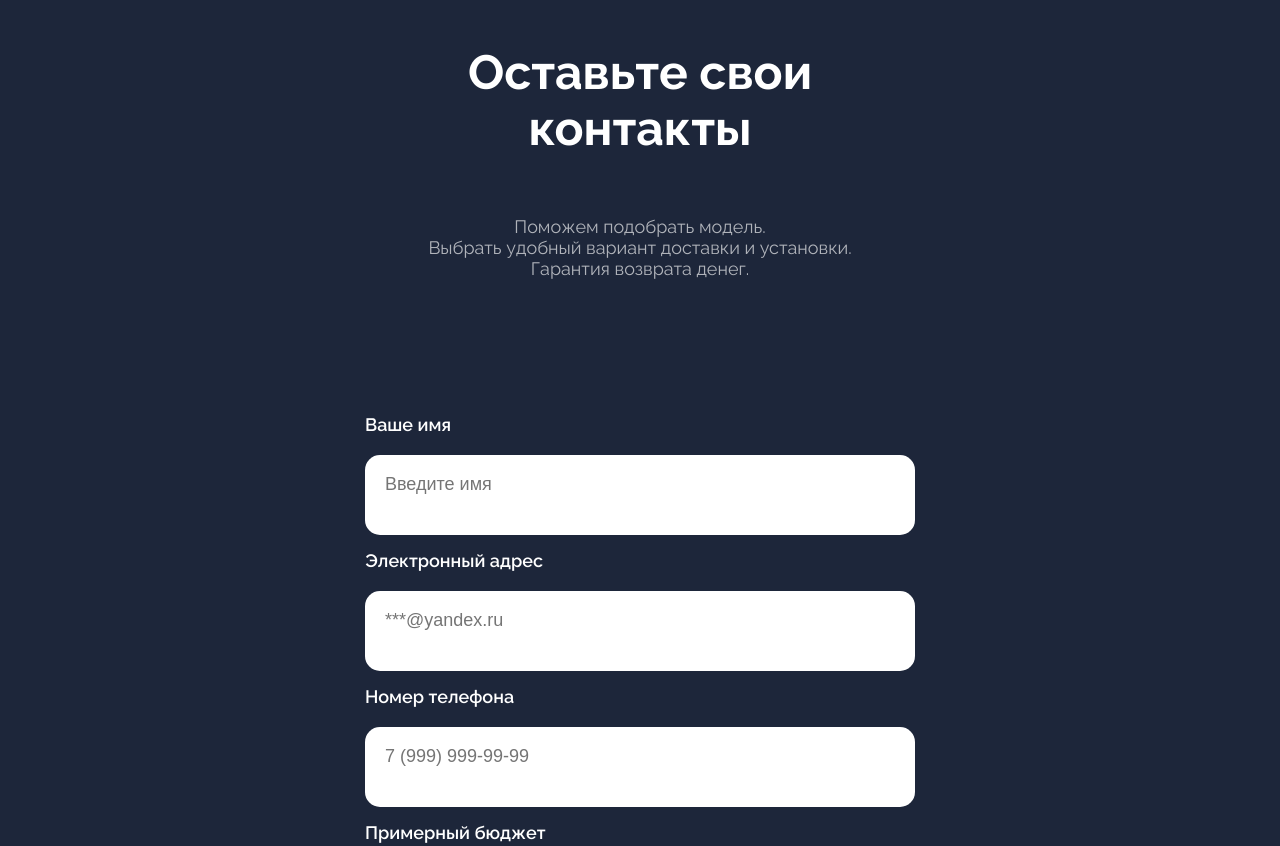
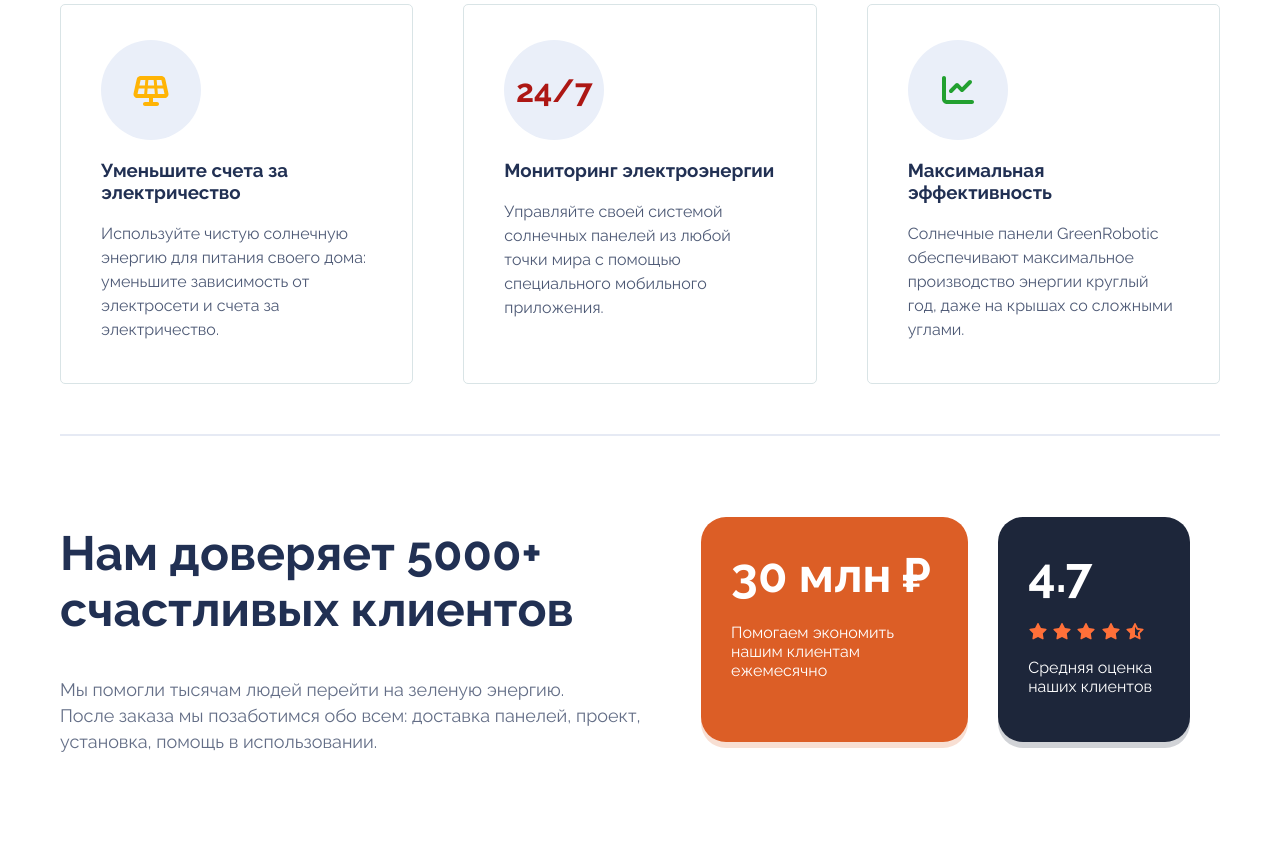
Before and after one commit to itSpecialistMike/sber-frontend-course, a plain HTML site: page index.html in a window 1280 px wide. Shown: the part 952-1798 px from the top of the page. Drawn offline with nearby package versions, Linux system fonts and the light colour scheme.

Commit message:
add features

```diff
--- a/index.html
+++ b/index.html
@@ -25,6 +25,59 @@
     <div class="about__images animate__animated animate__fadeInRight">
       <img class="about__sun-image" src="img/sun.png">
       <img class="about__image" src="img/solar-panel.png">
+    </div>
+  </section>
+  <section class="features" id="features">
+    <div class="cards">
+      <div class="card">
+        <div class="card__logo card_logo_1">
+          <i class="fa-solid fa-solar-panel"></i>
+        </div>
+        <h3>Уменьшите счета за электричество</h3>
+        <p>Используйте чистую солнечную энергию для питания своего дома: уменьшите зависимость от электросети и счета за электричество.</p>
+      </div>
+      <div class="card">
+        <div class="card__logo card_logo_2">
+          24/7
+        </div>
+        <h3>Мониторинг электроэнергии</h3>
+        <p>Управляйте своей системой солнечных панелей из любой точки мира с помощью специального мобильного приложения.</p>
+      </div>
+      <div class="card">
+        <div class="card__logo">
+          <i class="fa-solid fa-chart-line card_logo_3"></i>
+        </div>
+        <h3>Максимальная эффективность</h3>
+        <p>Солнечные панели GreenRobotic обеспечивают максимальное производство энергии круглый год, даже на крышах со сложными углами.</p>
+      </div>
+    </div>
+    <div class="features__border"></div>
+
+    <div class="features__feedback">
+      <div class="features__feedback-left">
+        <h2>Нам доверяет 5000+ счастливых клиентов</h2>
+        <p>Мы помогли тысячам людей перейти на зеленую энергию.<br>
+          После заказа мы позаботимся обо всем: доставка панелей, проект, установка, помощь в использовании.
+        </p>
+      </div>
+      <div class="features__feedback-right">
+        <div class="features__box features__savings-box">
+          <h3>30 млн ₽</h3>
+          <p>
+            Помогаем экономить нашим клиентам ежемесячно
+          </p>
+        </div>
+        <div class="features__box features__rate-box">
+          <h3>4.7</h3>
+          <p class="stars">
+            <i class="fa-solid fa-star"></i>
+            <i class="fa-solid fa-star"></i>
+            <i class="fa-solid fa-star"></i>
+            <i class="fa-solid fa-star"></i>
+            <i class="fa-solid fa-star-half-stroke"></i>
+          </p>
+          <p>Средняя оценка наших клиентов</p>
+      </div>
     </div>
   </section>
   <section class="form">
--- a/styles/main.css
+++ b/styles/main.css
@@ -209,6 +209,14 @@ footer {
 	gap: 10px;
 }
 
+.about__sun-image:hover {
+	animation-duration: 2s;
+}
+
+.features {
+	padding: 115px 60px;
+}
+
 @keyframes spin {
 	from {
 		transform: rotate(0deg);
@@ -237,6 +245,119 @@ footer {
        width: 75px;
        height: 75px;
    }
+
+   .features {
+	padding: 50px 10px;
+	}
+}
+
+.cards {
+	display: grid;
+	grid-template-columns: 1fr 1fr 1fr;
+	gap: 50px;
+}
+
+.card {
+	padding: 35px 40px 25px 40px;
+	border: solid 1px #D9E4E6;
+	border-radius: 5px;
+}
+
+.card p {
+	font-size: 16px;
+	line-height: 24px;
+	opacity: 0.8;
+}
+
+.card_logo_1 {
+	color: #ffb406;
+}
+
+.card_logo_2 {
+	color: #ad1714;
+}
+
+.card_logo_3 {
+	color: #22a030;
+}
+
+.card__logo {
+	width: 100px;
+	height: 100px;
+	font-size: 32px;
+	font-weight: 700;
+	background-color: #eaeff9;
+	border-radius: 50%;
+	display: flex;
+	justify-content: center;
+	align-items: center;
+}
+
+.features__border {
+	margin-top: 50px;
+	margin-bottom: 50px;
+	border: solid 1px #e6eaf4
+}
+
+.features__feedback {
+	display: flex;
+	justify-content: center;
+	align-items: center;
+}
+
+.features__feedback-left p{
+		font-size: 18px;
+	}
+
+.features__feedback-left p {
+	font-size: 18px;
+	line-height: 26px;
+	opacity: 0.7;
+}
+
+.features__feedback-right {
+	display: flex;
+	justify-content: center;
+}
+
+.features__box {
+	padding: 30px;
+	color: white;
+	border-radius: 25px;
+}
+
+.features__box h3 {
+	margin-top: 0;
+	margin-bottom: 20px;
+	font-size: 48px;
+}
+
+.features__feedback-left h2 {
+		font-size: 48px;
+}
+
+.features__savings-box {
+	background-color: #dc5e26;
+	box-shadow: rgb(221 95 38 / 20%) 0px 6px 0;
+	margin-right: 30px;
+}
+
+.features__rate-box {
+	background-color: #1D263A;
+	box-shadow: rgb(29 38 58 / 20%) 0px 6px 0;
+	margin-right: 30px;
+}
+
+.stars {
+	color: #ff7039;
+}
+
+
+
+@media (min-width: 720px) {
+	.features__feedback-left {
+		margin-right: 10px;
+	}
 }
 
 /* Мобильные устройства */
@@ -258,6 +379,10 @@ footer {
 		padding: 50px 10px;
 	}
 
+	.cards {
+			grid-template-columns: auto;
+		}
+
 	.about h1 {
 		font-size: 36px;
 		line-height: 40px;
@@ -272,6 +397,9 @@ footer {
 		height: 75px;
 	}
 
+	.features__feedback {
+			flex-direction: column;
+		}
 	.form {
 		padding: 50px 10px;
 	}
@@ -287,8 +415,18 @@ footer {
 	.footer__container {
 		flex-direction: column;
 	}
+	.features__box {
+		flex-direction: column;
+		margin-bottom: 30px;
 	}
 
-.about__sun-image:hover {
-	animation-duration: 2s;
+	.features__feedback-left h2 {
+		font-size: 36px;
 	}
+	.features__box h3 {
+		font-size: 36px;
+	}
+	.features__feedback-right {
+		flex-direction: column;
+	}
+}
```
Lines whose indentation alone changed are shown as unchanged.
